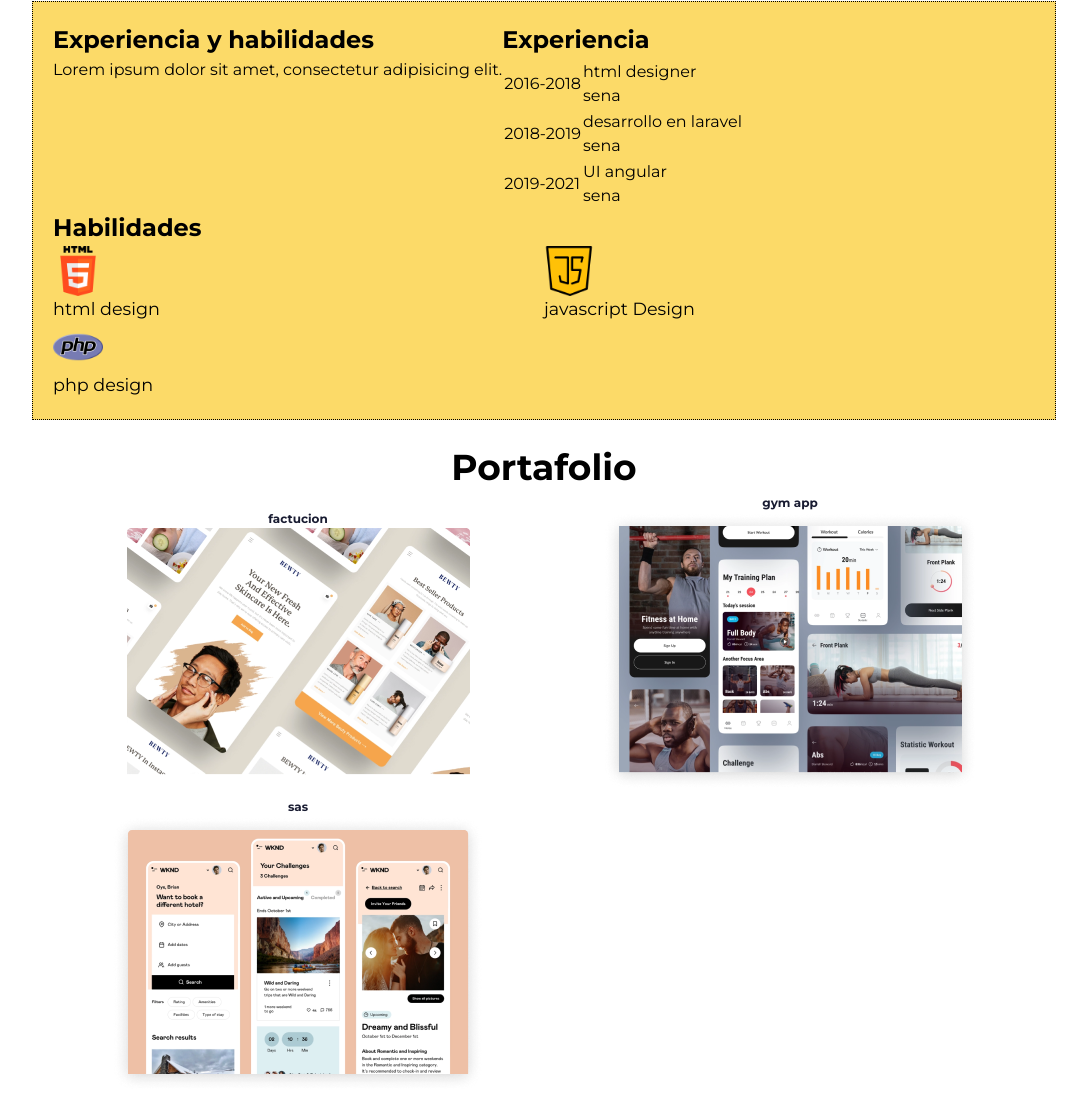
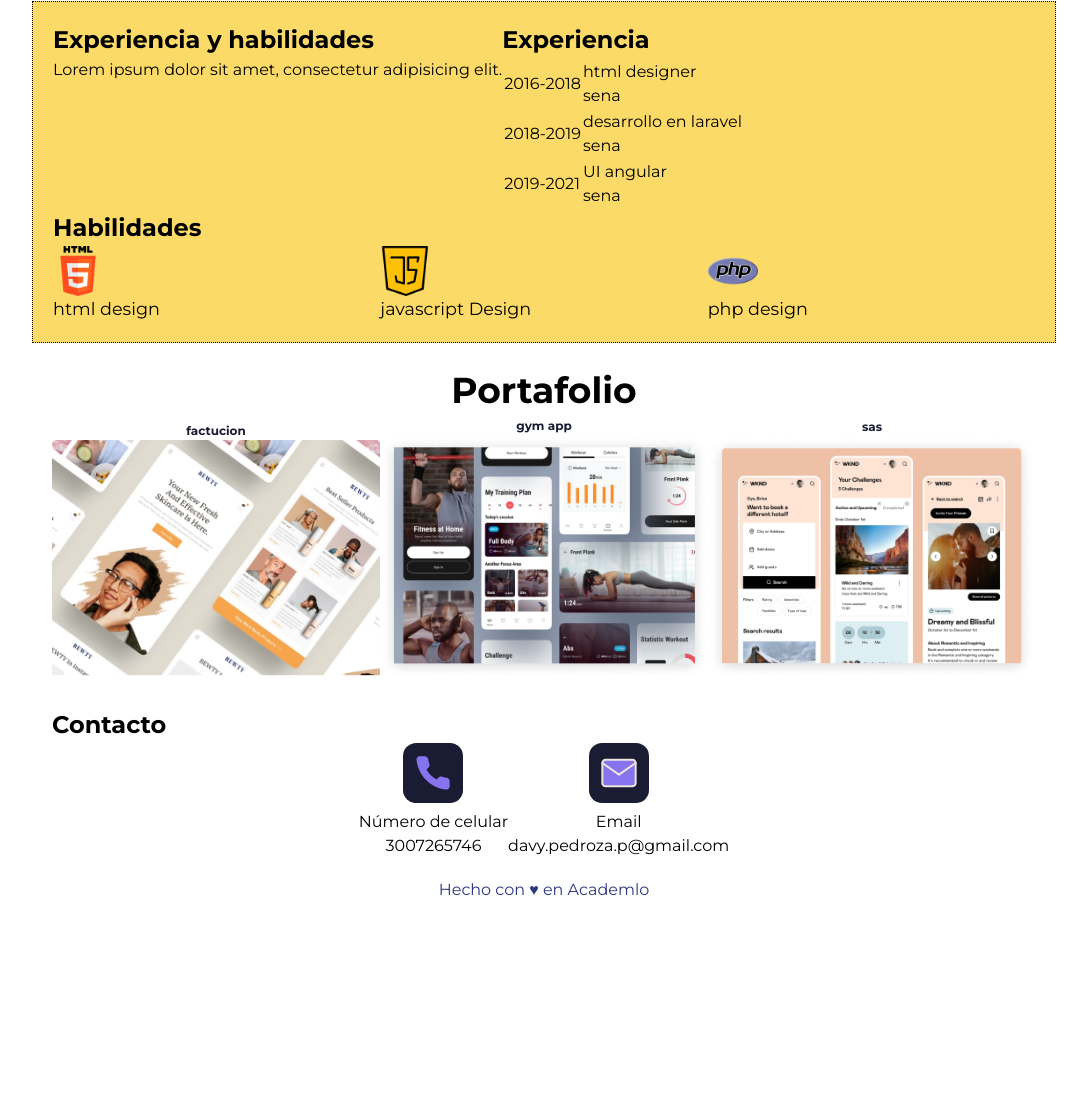
Before and after one commit to DavidPedrozaP/portafolio, a plain HTML site: page index.html in a window 1280 px wide. Shown: the part 417-1519 px from the top of the page, without its empty margins (96-1183 px from the left). After the commit the page ends 1339 px from the top, so only its background shows below. Drawn offline with nearby package versions, Linux system fonts and the light colour scheme; a script that the page names is missing.

Commit message:
Update main.css

```diff
--- a/css/main.css
+++ b/css/main.css
@@ -115,7 +115,7 @@ img {
 }
 .skill__contenedor-icono {
   display: grid;
-  grid-template-columns: repeat(auto-fit, minmax(350px, 1fr));
+  grid-template-columns: repeat(auto-fit, minmax(250px, 1fr));
   font-size: 1.1rem;
   align-items: center;
 }
@@ -136,7 +136,7 @@ img {
 
 .projects__apps {
   display: grid;
-  grid-template-columns: repeat(auto-fit, minmax(350px, 1fr));
+  grid-template-columns: repeat(auto-fit, minmax(250px, 1fr));
   font-size: 1.1rem;
   align-items: center;
 
```
